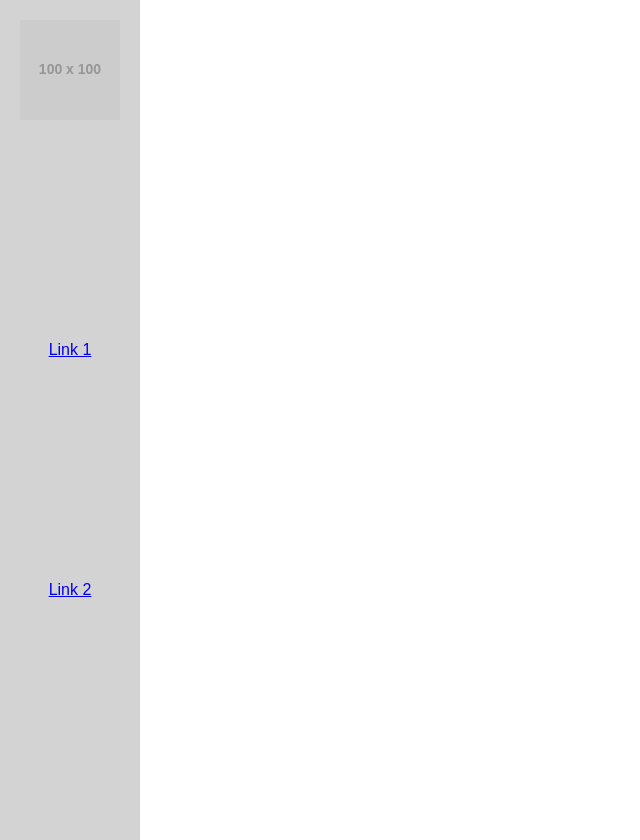
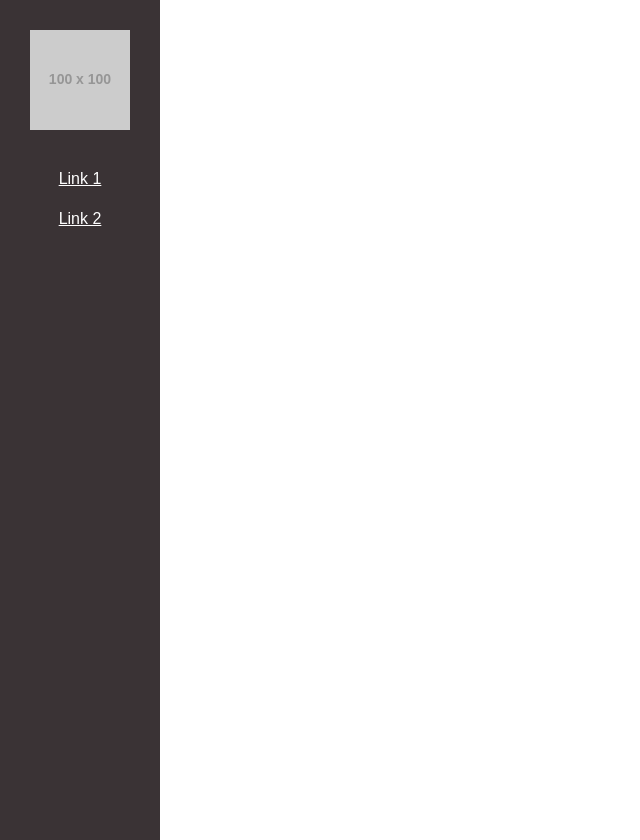
Before and after one commit to ashishdommety/tutor-times, a React (Create React App) app in the folder client/: page /dashboard in a window 1280 px wide. Shown: the whole page, without its empty margins (0-640 px from the left). Built offline with nearby package versions, Linux system fonts and the light colour scheme; what @mars/heroku-js-runtime-env would draw is missing.

Commit message:
add style for navigation bar

```diff
--- a/client/src/presentation/Dashboard/Dashboard.css
+++ b/client/src/presentation/Dashboard/Dashboard.css
@@ -1,9 +1,16 @@
 .dash{
-  background-color: lightgrey;
+  background-color: #3A3335;
   display:grid;
   padding: 20px;
+  text-align:center;
+}
+a{
+  color:white;
 }
 #profile_pic{
+  margin-left:auto;
+  margin-right: auto;
+  padding: 10px;
   border-radius: 100%;
   width: 50px;
 }
@@ -12,6 +19,7 @@
     display: inline-grid;
     height: 100vh;
     text-align: center;
+    grid-template-rows: 150px 40px 40px;
   }
   #profile_pic{
     border-radius: 0%;
```
